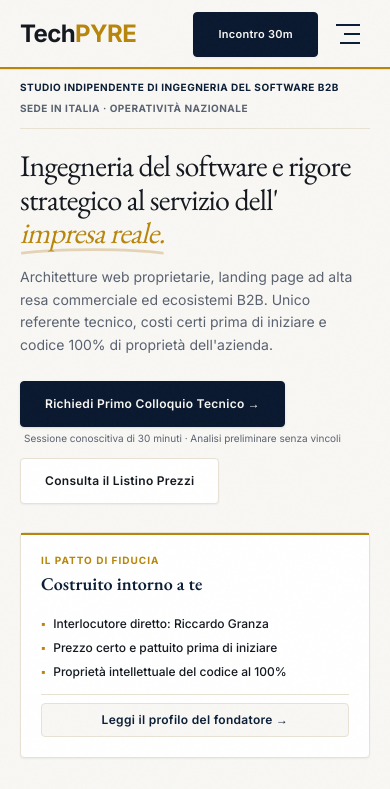
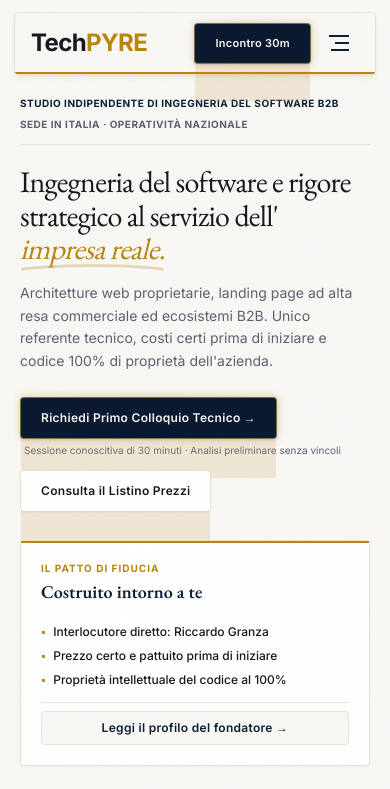
Before and after one commit to techpyre/techpyre, a Next.js app: page / in a window 390 px wide. Shown: the top 789 px of the page. Built offline with nearby package versions, Linux system fonts and the light colour scheme.

Commit message:
feat(ui): implement floating mobile navbar capsule with bidirectional fluid animation and quiet luxury gold ambient glow across CTAs

```diff
--- a/src/components/layout/Navbar.tsx
+++ b/src/components/layout/Navbar.tsx
@@ -8,12 +8,13 @@ import TechPyreLogo from "@/components/ui/TechPyreLogo";
 
 /**
  * =====================================================================
- * COMPONENTE NAVBAR ISTITUZIONALE (TECHPYRE)
- * - Supporto safe-area completo per iOS Safari (Dynamic Island / Notch)
- * - Schermatura superiore continua: nessun buco o spazio visibile sopra la barra
- * - Transizione fluida su compositor nativo (zero jitter o blocco durante lo scroll)
- * - Isteresi di scorrimento (soglia di 35px in discesa e 25px in salita)
- * - Sempre visibile nei primi 100px di pagina
+ * COMPONENTE NAVBAR ISTITUZIONALE
+ * - SU MOBILE: Barra volante indipendente (Floating Island Capsule) staccata
+ *   dai bordi, con angoli definiti, bordo architettonico e ombra morbida
+ * - SU DESKTOP: Intestazione classica a piena larghezza con bordi istituzionali
+ * - ANIMAZIONE BIDIREZIONALE FLUIDA: sia in entrata che in uscita con curva
+ *   armonica cubic-bezier(0.22, 1, 0.36, 1) per la massima morbidezza
+ * - CTA CON AMBIENT GLOW: alone dorato tenue e prestigioso che invita all'azione
  * =====================================================================
  */
 export default function Navbar() {
@@ -31,18 +32,17 @@ export default function Navbar() {
     const handleScrollUpdate = () => {
       const currentScrollY = window.scrollY;
 
-      // Ombreggiatura leggera allo scroll senza mutare l'altezza
       setScrolled(currentScrollY > 20);
 
-      // Se il menu a schermo intero è aperto, la barra resta sempre visibile
+      // Se il menu a schermo intero è aperto, mantieni sempre visibile
       if (mobileMenuOpen) {
         setIsVisible(true);
         ticking = false;
         return;
       }
 
-      // Protezione per i primi 100px e rimbalzo elastico superiore iOS (< 0)
-      if (currentScrollY <= 100) {
+      // Nei primi 90px della pagina rimane sempre visibile
+      if (currentScrollY <= 90) {
         setIsVisible(true);
         lastScrollY = Math.max(0, currentScrollY);
         ticking = false;
@@ -51,11 +51,11 @@ export default function Navbar() {
 
       const diff = currentScrollY - lastScrollY;
 
-      // Soglia di intenzione: 35px in discesa per nascondere, 25px in salita per mostrare
-      if (diff > 35) {
+      // Movimento intenzionale: 30px in discesa per nascondere, 20px in salita per mostrare
+      if (diff > 30) {
         setIsVisible(false);
         lastScrollY = currentScrollY;
-      } else if (diff < -25) {
+      } else if (diff < -20) {
         setIsVisible(true);
         lastScrollY = currentScrollY;
       }
@@ -85,7 +85,7 @@ export default function Navbar() {
     };
   }, [mobileMenuOpen]);
 
-  // Blocca lo scroll del body quando il drawer mobile è aperto
+  // Blocca lo scroll del body quando il menu mobile è aperto
   useEffect(() => {
     if (mobileMenuOpen) {
       document.body.style.overflow = "hidden";
@@ -99,19 +99,26 @@ export default function Navbar() {
 
   return (
     <>
+      {/*
+        HEADER CONTAINER:
+        - Su Mobile: Barra volante staccata dai bordi (inset-x-3.5 top-[safe-area+0.75rem]), rounded-sm, shadow-lg
+        - Su Desktop: Barra classica a piena larghezza (lg:inset-x-0 lg:top-0 lg:rounded-none lg:shadow-xs)
+        - Animazione fluida in entrambe le direzioni (comparsa e scomparsa)
+      */}
       <header
-        className={`fixed top-0 left-0 right-0 z-50 bg-[#F8F7F4] border-b border-[#E8E2D5] pt-[env(safe-area-inset-top,0px)] transition-all duration-400 ease-[cubic-bezier(0.16,1,0.3,1)] ${
-          isVisible ? "translate-y-0 opacity-100" : "-translate-y-full opacity-0 pointer-events-none"
-        } ${scrolled ? "shadow-sm" : ""}`}
+        className={`fixed z-50 bg-[#F8F7F4] border border-[#E8E2D5] transition-all duration-400 ease-[cubic-bezier(0.22,1,0.36,1)]
+          /* Geometria Mobile: Isola Volante */
+          top-[calc(env(safe-area-inset-top,0px)+0.75rem)] left-3.5 right-3.5 sm:left-6 sm:right-6 rounded-sm shadow-md shadow-black/6
+          /* Geometria Desktop: Classica Piena Larghezza */
+          lg:top-0 lg:left-0 lg:right-0 lg:rounded-none lg:border-x-0 lg:border-t-0 lg:border-b lg:shadow-none
+          ${
+            isVisible
+              ? "translate-y-0 opacity-100 scale-100"
+              : "-translate-y-24 opacity-0 scale-[0.98] pointer-events-none"
+          }
+          ${scrolled ? "shadow-lg shadow-black/8 lg:shadow-xs" : ""}`}
       >
-        {/* Scudo continuo superiore: copre 300px oltre la sommità della navbar,
-            garantendo che tra la navbar e la status bar o la tacca non ci sia MAI spazio trasparente */}
-        <div
-          aria-hidden="true"
-          className="absolute -top-[300px] left-0 right-0 h-[300px] bg-[#F8F7F4] pointer-events-none"
-        />
-
-        <div className="max-w-7xl mx-auto px-5 sm:px-6 md:px-12 py-3 sm:py-3.5 flex items-center justify-between">
+        <div className="max-w-7xl mx-auto px-4 sm:px-6 md:px-12 py-2.5 sm:py-3 lg:py-3.5 flex items-center justify-between">
           {/* Logo Tipografico Ufficiale */}
           <a
             href="#"
@@ -141,38 +148,39 @@ export default function Navbar() {
             </a>
           </nav>
 
-          {/* CTA Visibile Sempre (Mobile & Desktop) + Hamburger */}
+          {/* CTA con Ambient Glow + Hamburger */}
           <div className="flex items-center gap-2 sm:gap-3">
             <Button
               href={navigation.cta.href}
               variant="primary"
-              className="text-[11px] sm:text-xs px-3 sm:px-5 py-2 sm:py-2.5 font-bold shadow-xs whitespace-nowrap"
+              withGlow={true}
+              className="text-[11px] sm:text-xs px-3.5 sm:px-5 py-2 sm:py-2.5 font-bold whitespace-nowrap"
             >
               <span className="sm:hidden">Incontro 30m</span>
               <span className="hidden sm:inline">{navigation.cta.label}</span>
             </Button>
 
-            {/* Pulsante Hamburger con Target Touch 44x44px */}
+            {/* Pulsante Hamburger Touch-Friendly */}
             <button
               onClick={() => setMobileMenuOpen(!mobileMenuOpen)}
-              className="lg:hidden w-11 h-11 flex items-center justify-center text-[#0B1E36] hover:text-[#B8860B] transition-colors focus:outline-none focus-visible:ring-2 focus-visible:ring-[#B8860B] rounded-xs"
+              className="lg:hidden w-10 h-10 flex items-center justify-center text-[#0B1E36] hover:text-[#B8860B] transition-colors focus:outline-none focus-visible:ring-2 focus-visible:ring-[#B8860B] rounded-xs"
               aria-label={mobileMenuOpen ? "Chiudi menu di navigazione" : "Apri menu di navigazione"}
               aria-expanded={mobileMenuOpen}
             >
-              <div className="w-6 h-5 flex flex-col justify-between items-end">
+              <div className="w-5 h-4 flex flex-col justify-between items-end">
                 <span
                   className={`h-[2px] bg-current transition-all duration-300 ${
-                    mobileMenuOpen ? "w-6 rotate-45 translate-y-2" : "w-6"
+                    mobileMenuOpen ? "w-5 rotate-45 translate-y-1.5" : "w-5"
                   }`}
                 />
                 <span
                   className={`h-[2px] bg-current transition-all duration-300 ${
-                    mobileMenuOpen ? "opacity-0" : "w-4"
+                    mobileMenuOpen ? "opacity-0" : "w-3.5"
                   }`}
                 />
                 <span
                   className={`h-[2px] bg-current transition-all duration-300 ${
-                    mobileMenuOpen ? "w-6 -rotate-45 -translate-y-2" : "w-5"
+                    mobileMenuOpen ? "w-5 -rotate-45 -translate-y-1.5" : "w-4.5"
                   }`}
                 />
               </div>
@@ -183,7 +191,7 @@ export default function Navbar() {
         {/* Filetto Sottile di Progressione Lettura */}
         <motion.div
           style={{ scaleX: scrollYProgress, transformOrigin: "0%" }}
-          className="absolute bottom-0 left-0 right-0 h-[2px] bg-[#B8860B] pointer-events-none"
+          className="absolute bottom-0 left-0 right-0 h-[2px] bg-[#B8860B] rounded-b-sm pointer-events-none"
         />
       </header>
 
@@ -194,8 +202,8 @@ export default function Navbar() {
             initial={{ opacity: 0, y: -8 }}
             animate={{ opacity: 1, y: 0 }}
             exit={{ opacity: 0, y: -8 }}
-            transition={{ duration: 0.25, ease: [0.16, 1, 0.3, 1] }}
-            className="fixed inset-0 z-40 bg-[#F8F7F4] pt-[calc(env(safe-area-inset-top,0px)+4.75rem)] px-6 pb-8 flex flex-col justify-between lg:hidden border-b border-[#E8E2D5] overflow-y-auto"
+            transition={{ duration: 0.25, ease: [0.22, 1, 0.36, 1] }}
+            className="fixed inset-0 z-40 bg-[#F8F7F4] pt-[calc(env(safe-area-inset-top,0px)+5.5rem)] px-6 pb-8 flex flex-col justify-between lg:hidden border-b border-[#E8E2D5] overflow-y-auto"
           >
             <div className="space-y-5 pt-2">
               <div className="text-[10px] font-sans uppercase font-bold tracking-widest text-[#B8860B] border-b border-[#E8E2D5] pb-2.5">
@@ -225,13 +233,16 @@ export default function Navbar() {
             </div>
 
             <div className="pt-5 border-t border-[#E8E2D5] space-y-3">
+              <div className="relative group/drawer-cta">
+                <div className="absolute -inset-1 rounded-sm bg-[#B8860B]/40 blur-xs group-hover/drawer-cta:bg-[#B8860B]/60 transition-colors pointer-events-none" />
                 <a
                   href={navigation.cta.href}
                   onClick={() => setMobileMenuOpen(false)}
-                className="block text-center w-full py-3 bg-[#0A192F] text-white rounded-sm text-xs font-bold uppercase tracking-wider shadow-sm hover:bg-[#003366] transition-colors"
+                  className="relative block text-center w-full py-3 bg-[#0A192F] text-white rounded-sm text-xs font-bold uppercase tracking-wider shadow-sm hover:bg-[#003366] transition-colors"
                 >
                   {navigation.cta.label}
                 </a>
+              </div>
               <div className="text-[10px] font-sans text-center text-[#5A6270]">
                 {brand.location}
               </div>
--- a/src/components/sections/Hero.tsx
+++ b/src/components/sections/Hero.tsx
@@ -55,7 +55,7 @@ export default function Hero() {
   ];
 
   return (
-    <section className="relative pt-20 pb-10 sm:pt-24 sm:pb-14 lg:pt-32 lg:pb-16 overflow-hidden bg-[#F8F7F4]">
+    <section className="relative pt-24 pb-10 sm:pt-28 sm:pb-14 lg:pt-32 lg:pb-16 overflow-hidden bg-[#F8F7F4]">
       <div className="max-w-7xl mx-auto px-5 sm:px-6 md:px-12 relative z-10">
         {/* Barra Istituzionale Top */}
         <motion.div
--- a/src/components/ui/Button.tsx
+++ b/src/components/ui/Button.tsx
@@ -11,8 +11,16 @@ interface ButtonProps {
   className?: string;
   type?: "button" | "submit" | "reset";
   disabled?: boolean;
+  withGlow?: boolean;
 }
 
+/**
+ * =====================================================================
+ * COMPONENTE BOTTONE ISTITUZIONALE CON AMBIENT GLOW
+ * - Sottile bagliore dorato istituzionale ("Quiet Luxury Glow") sui pulsanti d'azione
+ * - Riempimento fluido all'hover e micro-interazione al tocco
+ * =====================================================================
+ */
 export default function Button({
   children,
   onClick,
@@ -21,10 +29,14 @@ export default function Button({
   className = "",
   type = "button",
   disabled = false,
+  withGlow,
 }: ButtonProps) {
+  // Il glow è attivo di default per le varianti primary e gold, oppure se esplicitamente richiesto
+  const hasGlow = withGlow !== undefined ? withGlow : variant === "primary" || variant === "gold";
+
   const variantStyles = {
     primary:
-      "bg-[#0A192F] text-[#F8F7F4] border border-[#0A192F] hover:border-[#C5A059] shadow-sm",
+      "bg-[#0A192F] text-[#F8F7F4] border border-[#C5A059]/60 hover:border-[#C5A059] shadow-sm",
     secondary:
       "bg-white text-[#14181F] border border-[#E8E2D5] hover:border-[#0A192F] shadow-xs",
     gold:
@@ -35,16 +47,25 @@ export default function Button({
 
   const innerContent = (
     <div
-      className={`relative inline-flex items-center justify-center gap-2.5 px-6 py-3.5 text-xs sm:text-sm font-sans font-semibold tracking-wide rounded-sm overflow-hidden transition-colors group cursor-pointer ${
+      className={`relative inline-flex items-center justify-center gap-2.5 px-5 sm:px-6 py-3 sm:py-3.5 text-xs sm:text-sm font-sans font-semibold tracking-wide rounded-sm transition-all group cursor-pointer ${
         variantStyles[variant]
       } ${disabled ? "opacity-50 cursor-not-allowed" : ""} ${className}`}
     >
+      {/* Bagliore dorato sobrio ed elegante ("Quiet Luxury Glow") che invita all'azione */}
+      {hasGlow && !disabled && (
+        <span
+          aria-hidden="true"
+          className="absolute -inset-[1.5px] rounded-sm bg-gradient-to-r from-[#B8860B]/40 via-[#C5A059]/70 to-[#B8860B]/40 blur-[4px] opacity-75 group-hover:opacity-100 transition-opacity duration-300 pointer-events-none -z-10 animate-pulse"
+          style={{ animationDuration: "3.5s" }}
+        />
+      )}
+
       {/* Testo in primo piano */}
       <span className="relative z-10 flex items-center gap-2 transition-transform duration-300 group-hover:translate-x-0.5">
         {children}
       </span>
 
-      {/* Riempimento fluido dal basso verso l'alto */}
+      {/* Riempimento fluido dal basso verso l'alto all'hover */}
       <span
         className="absolute inset-0 bg-[#C5A059]/20 translate-y-full group-hover:translate-y-0 transition-transform duration-500 ease-[cubic-bezier(0.22,1,0.36,1)] pointer-events-none"
       />
```
Also changed, not shown: src/components/sections/ContactBox.tsx (+8 -1 lines), src/components/sections/ServicesMatrix.tsx (+6 -2 lines). Lines whose indentation alone changed are shown as unchanged.
